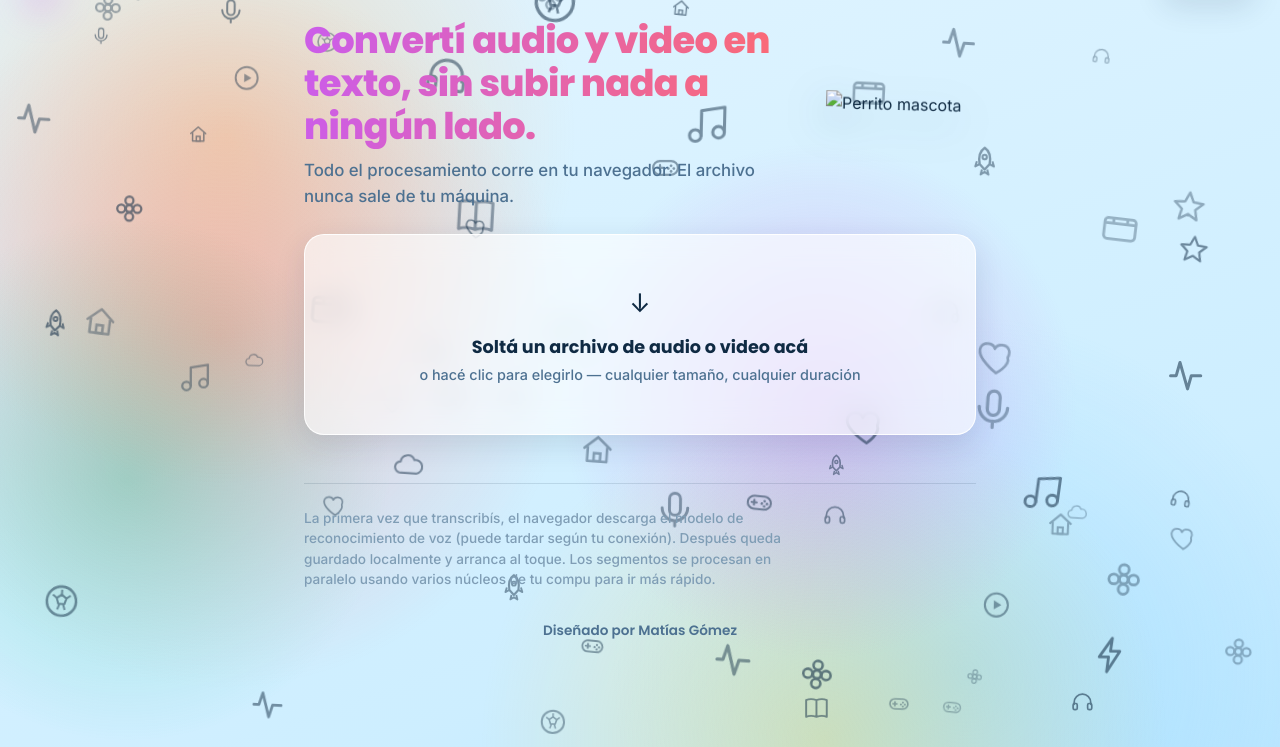
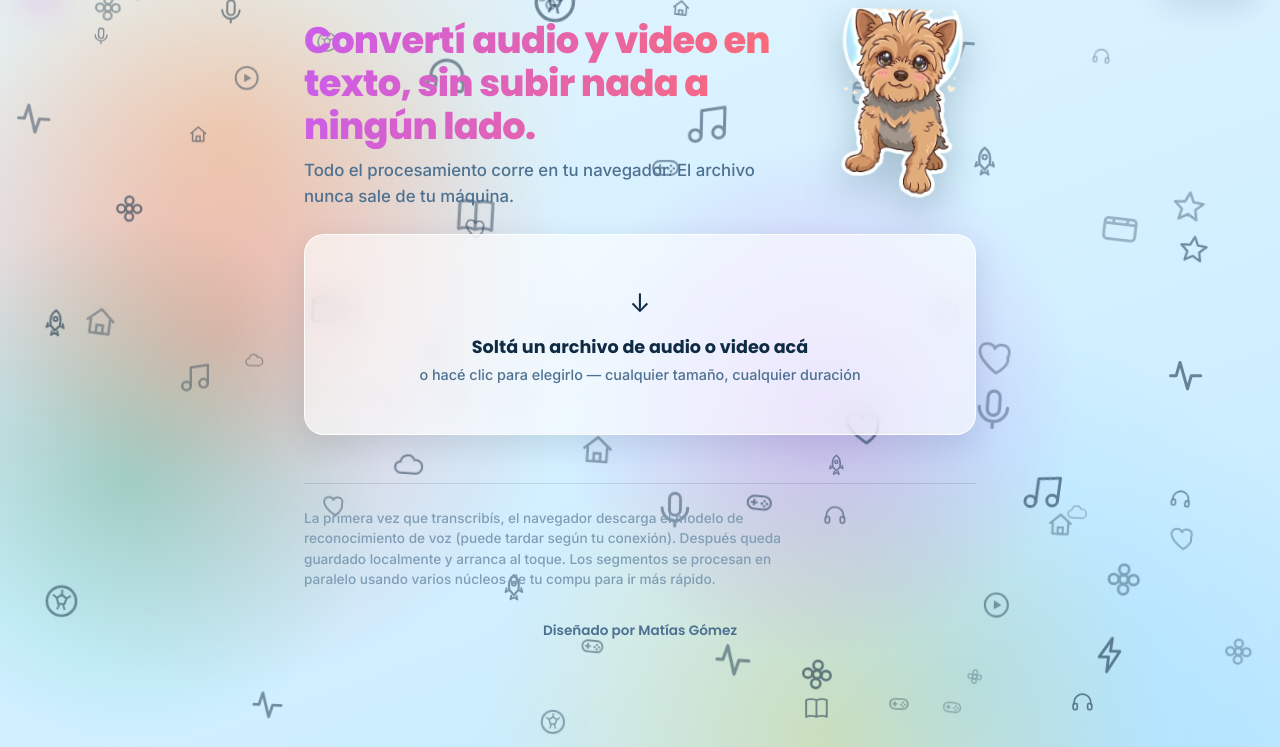
Before and after one commit to ftvmati2026/Transcriptor, a plain HTML site: page index.html in a window 1280 px wide. Shown: the part 53-800 px from the top of the page. Drawn offline with Linux system fonts and the light colour scheme.

Commit message:
Add files via upload

```diff
--- a/index.html
+++ b/index.html
@@ -26,7 +26,7 @@
         <h1>Convertí audio y video en texto, sin subir nada a ningún lado.</h1>
         <p class="lede">Todo el procesamiento corre en tu navegador. El archivo nunca sale de tu máquina.</p>
       </div>
-      <img class="mascot" src="assets/dog-mascot.png" alt="Perrito mascota" />
+      <img class="mascot" src="dog-mascot.png" alt="Perrito mascota" />
     </section>
 
     <section id="dropzone" class="dropzone card" tabindex="0">
```
